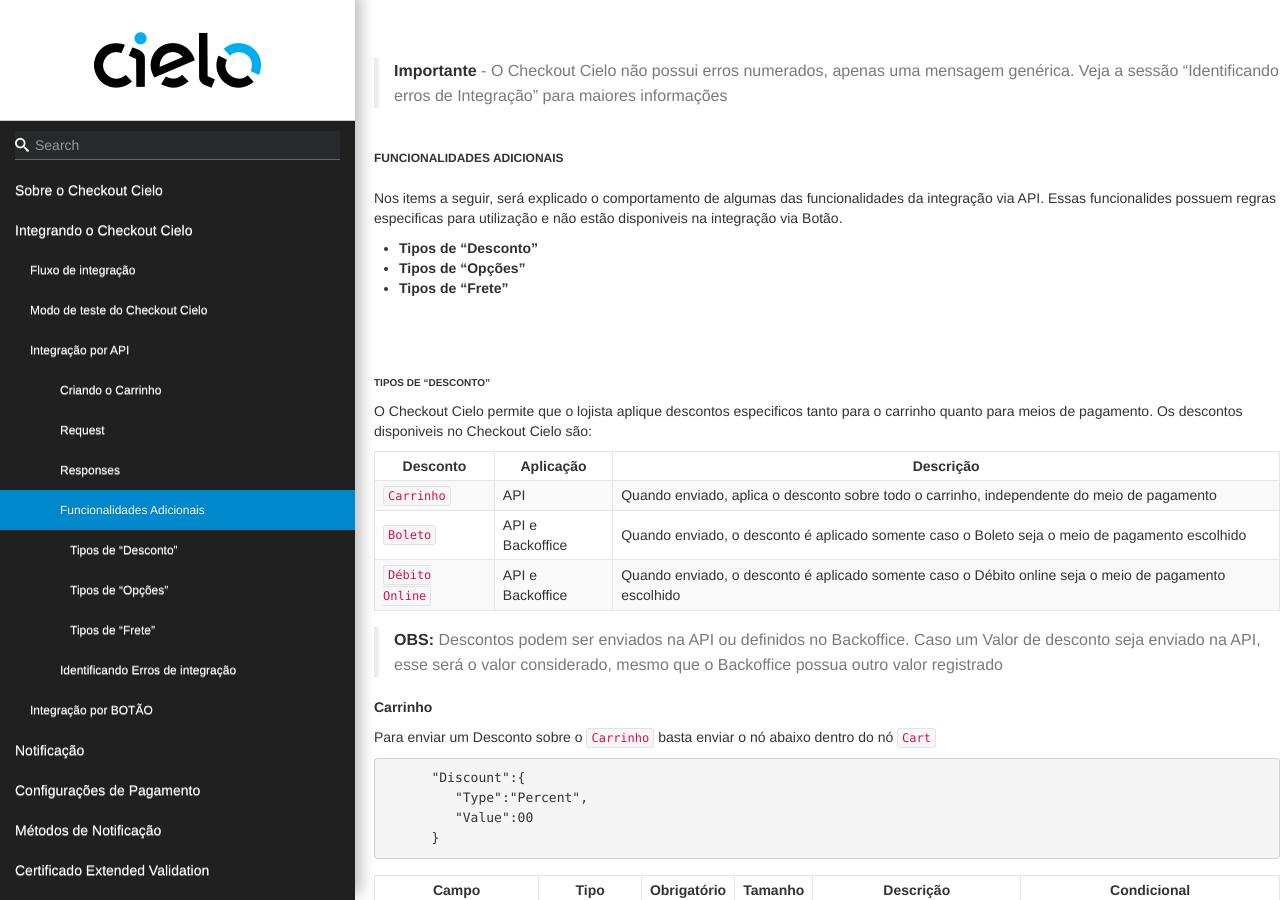
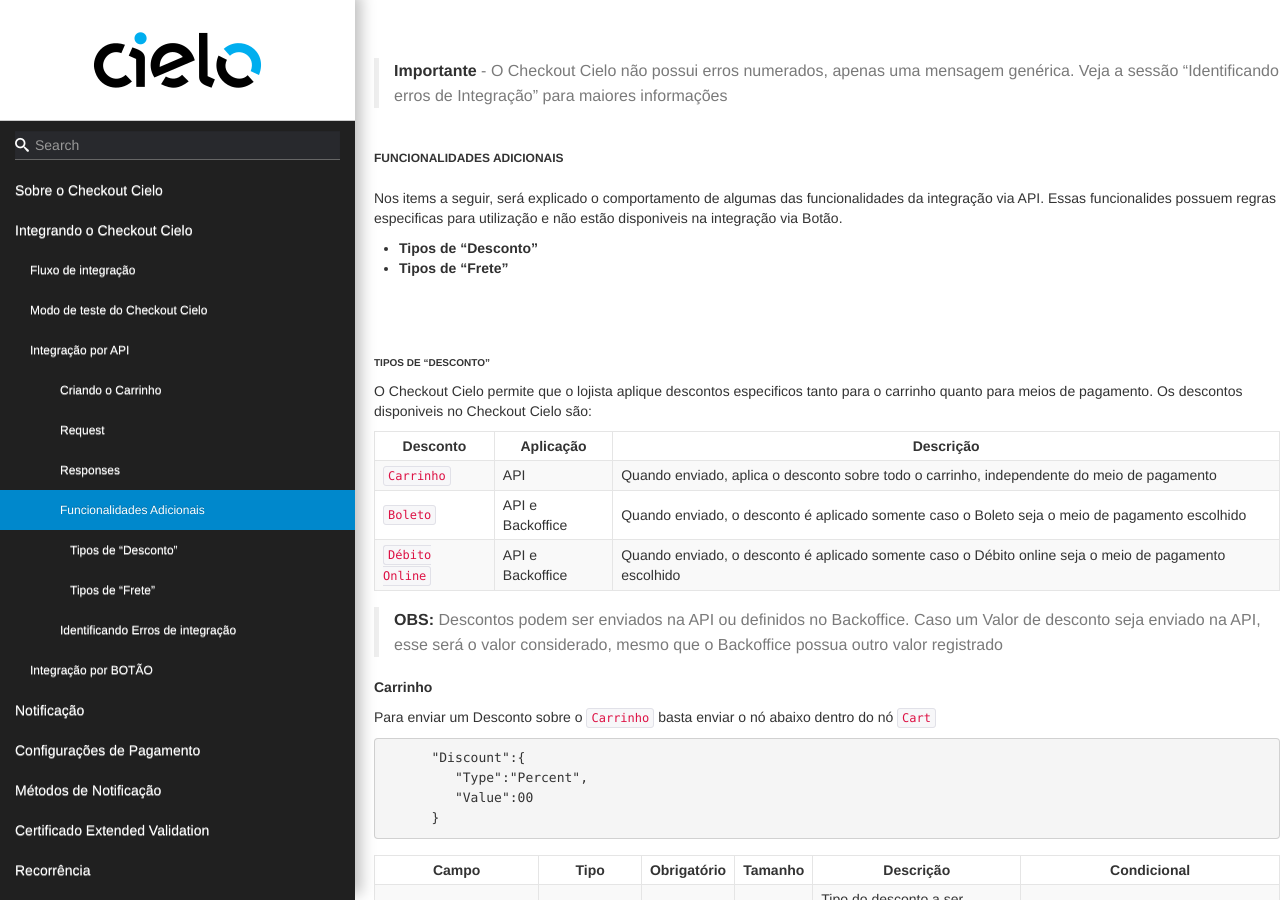
Before and after one commit to DeveloperCielo/Tutorial, a Jekyll site: the page built from _posts/2017-08-25-Checkout.md, in a window 1280 px wide and 900 px high, scrolled down 14076 px. Built offline with Jekyll 4.4.1, drawn with Linux system fonts in a browser that asks for light colours; some web fonts are replaced; some of the changed lines change nothing that is shown; some of the changed text lies outside the part shown.

Commit message:
Updated '_posts/2017-08-25-Checkout.md' via CloudCannon

```diff
--- a/_posts/2017-08-25-Checkout.md
+++ b/_posts/2017-08-25-Checkout.md
@@ -522,7 +522,6 @@
 Nos items a seguir, será explicado o comportamento de algumas das funcionalidades da integração via API. Essas funcionalides possuem regras especificas para utilização e não estão disponiveis na integração via Botão.
 
 * **Tipos de "Desconto"**
-* **Tipos de "Opções"**
 * **Tipos de "Frete"**
 
 <BR><BR>
@@ -592,12 +591,6 @@
 |![Meios de pagamento](http://fit-chair.cloudvent.net/Tutorial/public/images/Checkout/checkout-discount-MP.PNG)|
 
 <br>
-
-#### Tipos de "Opções"
-
-
-
-
 
 
 #### Tipos de "Frete"
@@ -639,20 +632,20 @@
 
 **Shipping.Address** - Informações de endereço de entrega. **Não obrigatório no contrato da API, mas obrigatório na tela transacional**. Sugerimos que esses dados sejam enviados, se ja foram recolhidos dentro do ambiente da loja.
 
-| Campo                         | Tipo         | Obrigatório | Tamanho | Descrição                                                                                                    | Condicional                                                     |
-|-------------------------------|--------------|-------------|---------|--------------------------------------------------------------------------------------------------------------|-----------------------------------------------------------------|
-| `Shipping.Address.Street`     | Alphanumeric | Sim         | 256     | Rua, avenida, travessa, etc, do endereço de entrega do comprador.                                            |                                                                 |
-| `Shipping.Address.Number`     | Alphanumeric | Sim         | 8       | Número do endereço de entrega do comprador.                                                                  |                                                                 |
-| `Shipping.Address.Complement` | Alphanumeric | Opcional    | 256     | Complemento do endereço de entrega do comprador.                                                             |                                                                 |
-| `Shipping.Address.District`   | Alphanumeric | Sim         | 64      | Bairro do endereço de entrega do comprador.                                                                  |                                                                 |
-| `Shipping.Address.City`       | Alphanumeric | Sim         | 64      | Cidade do endereço de entrega do comprador.                                                                  |                                                                 |
-| `Shipping.Address.State`      | Alphanumeric | Sim         | 2       | Estado (UF) do endereзo de entrega do comprador.                                                             |                                                                 |
+| Campo                         | Tipo         | Obrigatório | Tamanho | Descrição                                                                                                    |
+|-------------------------------|--------------|-------------|---------|--------------------------------------------------------------------------------------------------------------|
+| `Shipping.Address.Street`     | Alphanumeric | Sim         | 256     | Rua, avenida, travessa, etc, do endereço de entrega do comprador.                                            |
+| `Shipping.Address.Number`     | Alphanumeric | Sim         | 8       | Número do endereço de entrega do comprador.                                                                  |
+| `Shipping.Address.Complement` | Alphanumeric | Opcional    | 256     | Complemento do endereço de entrega do comprador.                                                             |
+| `Shipping.Address.District`   | Alphanumeric | Sim         | 64      | Bairro do endereço de entrega do comprador.                                                                  |
+| `Shipping.Address.City`       | Alphanumeric | Sim         | 64      | Cidade do endereço de entrega do comprador.                                                                  |
+| `Shipping.Address.State`      | Alphanumeric | Sim         | 2       | Estado (UF) do endereзo de entrega do comprador.                                                             |
 
 **Shipping.Services**
 
-| `Shipping.Services.Name`      | Alphanumeric | Sim         | 128     | Nome do serviço de frete.                                                                                    |                                                                 |
-| `Shipping.Services.Price`     | Numeric      | Sim         | 18      | Preço do serviço de frete em centavos. Ex: R$ 1,00 = 100.                                                    |                                                                 |
-| `Shipping.Services.Deadline`  | Numeric      | Condicional | 9       | Prazo de entrega (em dias).                                                                                  |                                                                 |
+| `Shipping.Services.Name`      | Alphanumeric | Sim         | 128     | Nome do serviço de frete.                                                                                    |
+| `Shipping.Services.Price`     | Numeric      | Sim         | 18      | Preço do serviço de frete em centavos. Ex: R$ 1,00 = 100.                                                    |
+| `Shipping.Services.Deadline`  | Numeric      | Condicional | 9       | Prazo de entrega (em dias).                                                                                  |
 
 
 
```
